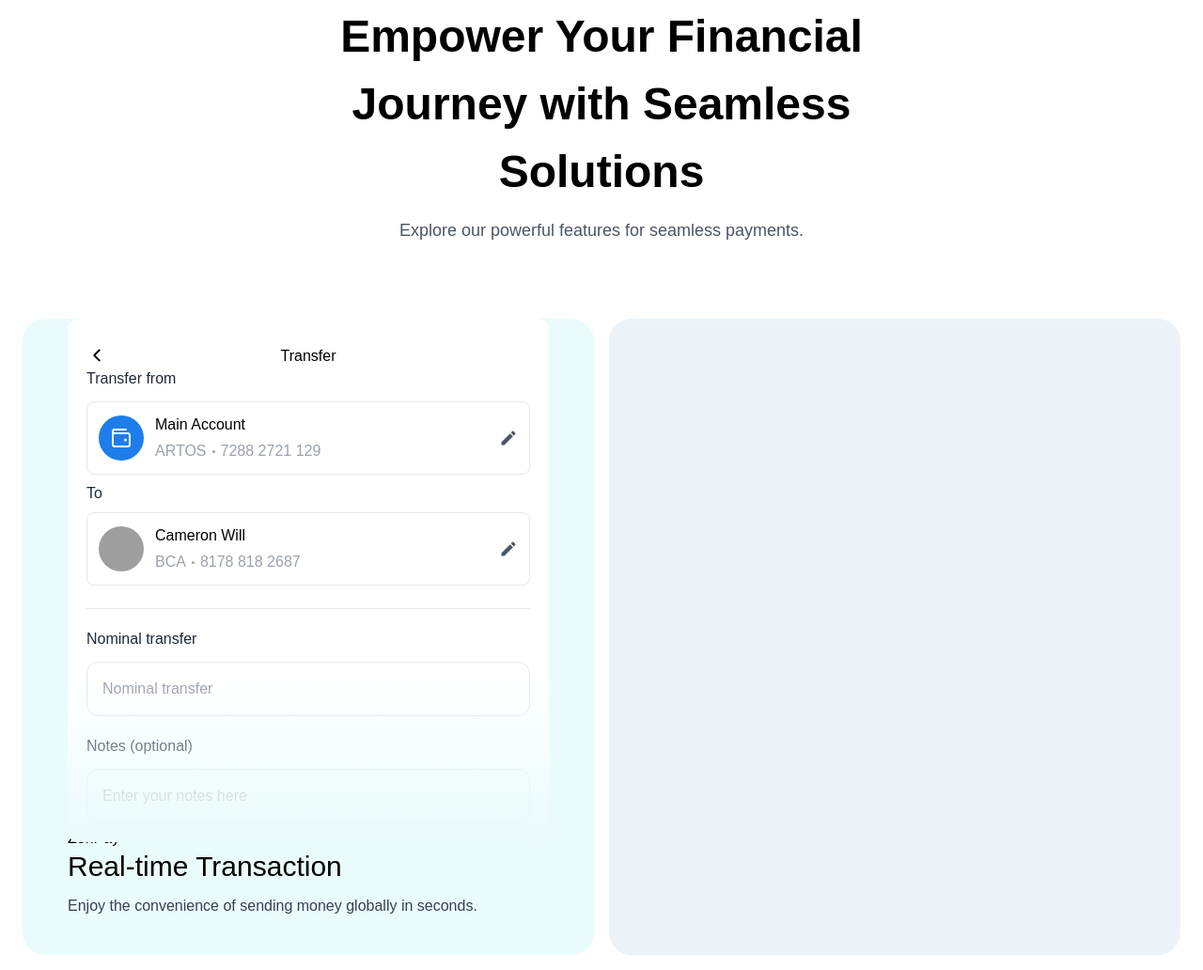
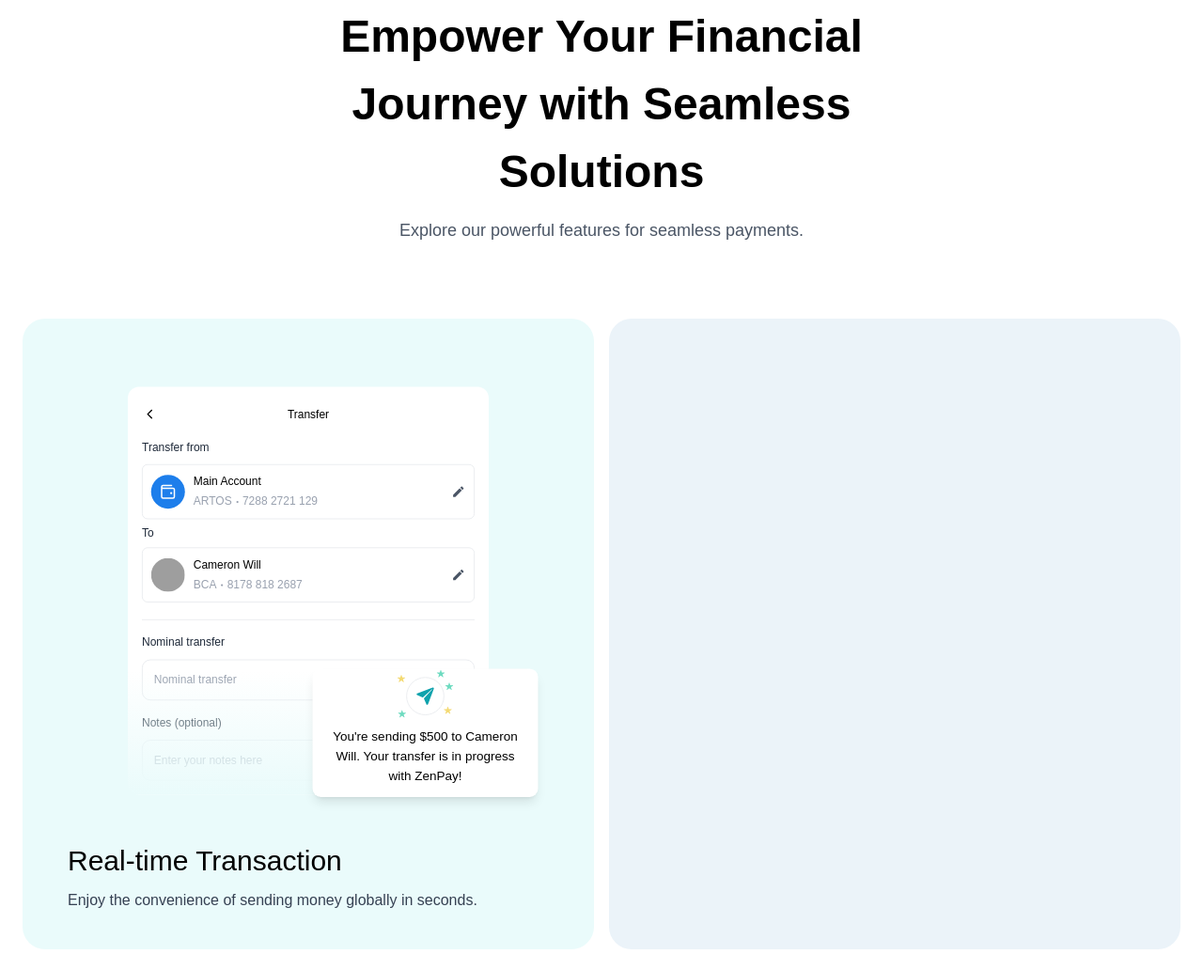
Before and after one commit to matas3/Zenpay, a plain HTML site: page index.html in a window 1280 px wide. Shown: the part 1127-2159 px from the top of the page at 94% size. Drawn offline with nearby package versions, Linux system fonts and the light colour scheme; grey boxes are pictures that could not be loaded; a web font is replaced by a local one.

Commit message:
made the real-time transaction part

```diff
--- a/index.html
+++ b/index.html
@@ -232,10 +232,10 @@
 				</div>
 			</div>
 			<div class="grid grid-cols-2 gap-4">
-				<div class="bg-[#eafbfb] px-12 rounded-3xl">
-					<div class="--scale-75">
+				<div class="bg-[#eafbfb] px-12 rounded-3xl relative">
+					<div class="scale-75 mb-5">
 						<div
-							class="bg-white rounded-xl px-5 pb-5 -mb-10 relative"
+							class="bg-white rounded-2xl px-5 pb-5 -mb-10 relative"
 						>
 							<div class="justify-between pt-7 font-medium flex">
 								<div class="min-w-[50px]">
@@ -245,6 +245,7 @@
 										viewBox="0 0 24 24"
 										fill="none"
 										xmlns="http://www.w3.org/2000/svg"
+										class="mb-6"
 									>
 										<path
 											d="M15 18L9 12L15 6"
@@ -381,11 +382,81 @@
 								class="absolute bottom-0 left-0 right-0 h-44 bg-linear-to-t from-[#eafbfb] to-transparent rounded-b-xl"
 							></div>
 						</div>
-						<div class="">
-							<div></div>
-							<div>
-								You're sending $500 to Cameron Will. Your
-								transfer is in progres with ZenPay
+						<div
+							class="bg-white absolute top-[400px] right-[-70px] max-w-[320px] rounded-xl items-center flex flex-col pt-3 shadow-lg"
+						>
+							<div
+								class="rounded-full border border-gray-200 p-3 relative"
+							>
+								<svg
+									xmlns="http://www.w3.org/2000/svg"
+									class="size-7 text-[#0fa2ac]"
+									viewBox="0 0 512 512"
+								>
+									<path
+										d="M473 39.05a24 24 0 00-25.5-5.46L47.47 185h-.08a24 24 0 001 45.16l.41.13 137.3 58.63a16 16 0 0015.54-3.59L422 80a7.07 7.07 0 0110 10L226.66 310.26a16 16 0 00-3.59 15.54l58.65 137.38c.06.2.12.38.19.57 3.2 9.27 11.3 15.81 21.09 16.25h1a24.63 24.63 0 0023-15.46L478.39 64.62A24 24 0 00473 39.05z"
+										fill="currentColor"
+									/>
+								</svg>
+
+								<svg
+									xmlns="http://www.w3.org/2000/svg"
+									class="size-3 text-[#f4da73] left-[-14px] top-[-5px] absolute"
+									viewBox="0 0 512 512"
+								>
+									<path
+										d="M394 480a16 16 0 01-9.39-3L256 383.76 127.39 477a16 16 0 01-24.55-18.08L153 310.35 23 221.2a16 16 0 019-29.2h160.38l48.4-148.95a16 16 0 0130.44 0l48.4 149H480a16 16 0 019.05 29.2L359 310.35l50.13 148.53A16 16 0 01394 480z"
+										fill="currentColor"
+									/>
+								</svg>
+
+								<svg
+									xmlns="http://www.w3.org/2000/svg"
+									class="size-3 text-[#6edbc0] left-[-13px] bottom-[-5px] absolute"
+									viewBox="0 0 512 512"
+								>
+									<path
+										d="M394 480a16 16 0 01-9.39-3L256 383.76 127.39 477a16 16 0 01-24.55-18.08L153 310.35 23 221.2a16 16 0 019-29.2h160.38l48.4-148.95a16 16 0 0130.44 0l48.4 149H480a16 16 0 019.05 29.2L359 310.35l50.13 148.53A16 16 0 01394 480z"
+										fill="currentColor"
+									/>
+								</svg>
+								<svg
+									xmlns="http://www.w3.org/2000/svg"
+									class="size-3 text-[#6edbc0] right-[-14px] top-[6px] absolute"
+									viewBox="0 0 512 512"
+								>
+									<path
+										d="M394 480a16 16 0 01-9.39-3L256 383.76 127.39 477a16 16 0 01-24.55-18.08L153 310.35 23 221.2a16 16 0 019-29.2h160.38l48.4-148.95a16 16 0 0130.44 0l48.4 149H480a16 16 0 019.05 29.2L359 310.35l50.13 148.53A16 16 0 01394 480z"
+										fill="currentColor"
+									/>
+								</svg>
+								<svg
+									xmlns="http://www.w3.org/2000/svg"
+									class="size-3 text-[#6edbc0] right-[-2px] top-[-12px] absolute"
+									viewBox="0 0 512 512"
+								>
+									<path
+										d="M394 480a16 16 0 01-9.39-3L256 383.76 127.39 477a16 16 0 01-24.55-18.08L153 310.35 23 221.2a16 16 0 019-29.2h160.38l48.4-148.95a16 16 0 0130.44 0l48.4 149H480a16 16 0 019.05 29.2L359 310.35l50.13 148.53A16 16 0 01394 480z"
+										fill="currentColor"
+									/>
+								</svg>
+								<svg
+									xmlns="http://www.w3.org/2000/svg"
+									class="size-3 text-[#f4da73] bottom-0 right-[-12px] absolute"
+									viewBox="0 0 512 512"
+								>
+									<path
+										d="M394 480a16 16 0 01-9.39-3L256 383.76 127.39 477a16 16 0 01-24.55-18.08L153 310.35 23 221.2a16 16 0 019-29.2h160.38l48.4-148.95a16 16 0 0130.44 0l48.4 149H480a16 16 0 019.05 29.2L359 310.35l50.13 148.53A16 16 0 01394 480z"
+										fill="currentColor"
+									/>
+								</svg>
+							</div>
+							<div class="p-4">
+								<div></div>
+								<div class="text-lg text-center">
+									You're sending $500 to Cameron Will. Your
+									transfer is in progress with ZenPay!
+								</div>
 							</div>
 						</div>
 					</div>
```
